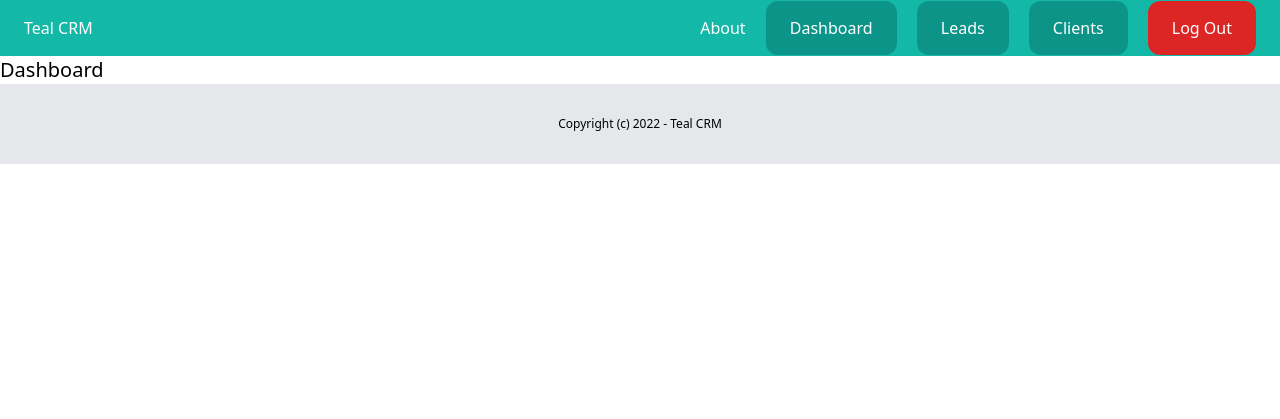
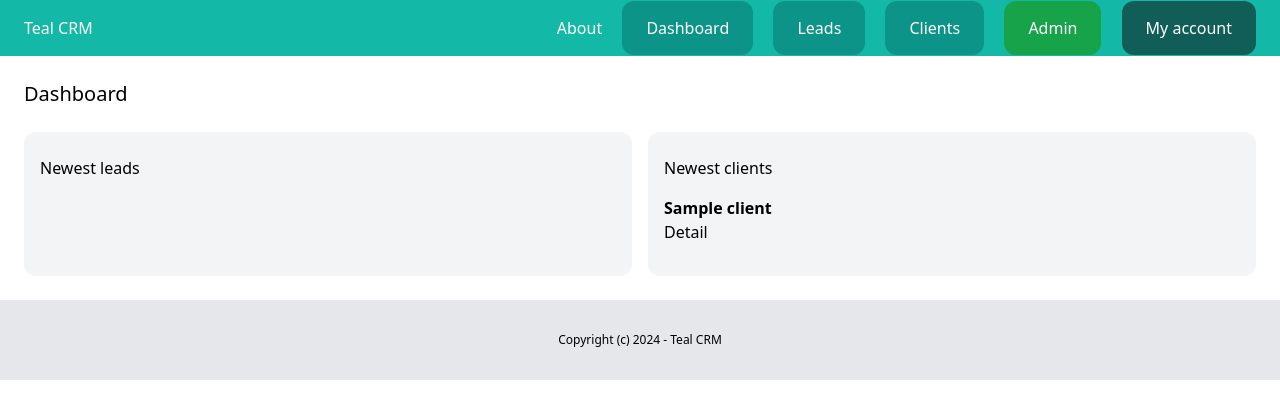
Before and after one commit to gasanovazer/crm_django, a Django app: page /dashboard/ in a window 1280 px wide. Shown: the top 419 px of the page. Run offline with Django 4.2, Linux system fonts and the light colour scheme; a user stored in the database is signed in; tables that the repository leaves empty hold one stand-in row (values such as "Sample post"); some libraries are stand-ins or nearby versions.

Commit message:
Implement solution for teams
Creat teams app
Model for teams
When yo create a lead ande a client, make sure team is set
if you're not a member of a team, creat one
if you're the owner, make it possible to edit team

```diff
--- a/client/models.py
+++ b/client/models.py
@@ -12,5 +12,8 @@
     created_at = models.DateTimeField(auto_now_add=True)
     modified_at = models.DateTimeField(auto_now=True)
 
+    class Meta:
+        ordering = ('name',)
+
     def __str__(self) -> str:
         return self.name
--- a/core/templates/core/base.html
+++ b/core/templates/core/base.html
@@ -18,7 +18,10 @@
                     <a href="{% url "dashboard" %}" class="py-4 px-6 bg-teal-600 rounded-xl text-white">Dashboard</a>
                     <a href="{% url "leads_list" %}" class="py-4 px-6 bg-teal-600 rounded-xl text-white">Leads</a>
                     <a href="{% url "clients_list" %}" class="py-4 px-6 bg-teal-600 rounded-xl text-white">Clients</a>
-                    <a href="{% url "logout" %}" class="py-4 px-6 bg-red-600 rounded-xl text-white">Log Out</a>
+                    {% if user.is_staff %}
+                        <a href="{% url 'admin:index' %}"class="py-4 px-6 bg-green-600 rounded-xl text-white">Admin</a>
+                    {% endif %}
+                    <a href="{% url "myaccount" %}" class="py-4 px-6 bg-teal-800 rounded-xl text-white">My account</a>
                 {% else %}
                     <a href="{% url "login" %}" class="py-4 px-6 bg-teal-600 rounded-xl text-white">Log in</a>
                     <a href="{% url "singup" %}" class="py-4 px-6 bg-teal-300 rounded-xl text-white">Sing up</a>
@@ -38,7 +41,7 @@
         {% block content %}
         {% endblock %}
         <footer class="py-8 text-center bg-gray-200">
-            <p class="text-xs text-grey-700">Copyright (c) 2022 - Teal CRM</p>
+            <p class="text-xs text-grey-700">Copyright (c) 2024 - Teal CRM</p>
         </footer>
     </body>
 </html>
--- a/dashboard/templates/dashboard/dashboard.html
+++ b/dashboard/templates/dashboard/dashboard.html
@@ -3,5 +3,35 @@
 {% block title %}Dashboard{% endblock title %}
 
 {% block content %}
-<h1 class="text-xl">Dashboard</h1>
+    <div class="py-6 px-6">
+        <h1 class="mb-6 text-xl">Dashboard</h1>
+        <div class="flex space-x-4">
+            <div class="w-1/2 px-4 py-6 bg-gray-100 rounded-xl leads">
+                <h2 class="mb-4 textlg">Newest leads</h2>
+
+                {% for lead in leads %}
+                    <div class="mb-2 lead">
+                        <h3 class="font-semibold">{{ lead.name }}</h3>
+
+                        <p class="text-xs">Status {{ leads.get_status_display }}</p>
+                        <p class="text-xs">Priority {{ leads.get_priority_display }}</p>
+
+                        <a href="{% url "leads_detail" lead.pk %}">Detail</a>
+                    </div>
+                {% endfor %}
+
+            </div>
+            <div class="w-1/2 px-4 py-6 bg-gray-100 rounded-xl clients">
+                <h2 class="mb-4 textlg">Newest clients</h2>
+
+                {% for client in clients %}
+                    <div class="mb-2 client">
+                        <h3 class="font-semibold">{{ client.name }}</h3>
+                        <a href="{% url "clients_detail" client.pk %}">Detail</a>
+                    </div>
+                {% endfor %}
+
+            </div>
+        </div>
+    </div>
 {% endblock content %}
--- a/dashboard/views.py
+++ b/dashboard/views.py
@@ -1,6 +1,17 @@
 from django.contrib.auth.decorators import login_required
 from django.shortcuts import render
 
+from lead.models import Lead
+from client.models import Client
+from team.models import Team
+
 @login_required
 def dashboard(request):
-    return render(request, 'dashboard/dashboard.html')
+    team = Team.objects.filter(created_by=request.user)[0]
+
+    leads = Lead.objects.filter(team=team, converted_to_client=False).order_by('-created_at')[0:5]
+    clients = Client.objects.filter(team=team).order_by('-created_at')[0:5]
+    return render(request, 'dashboard/dashboard.html', {
+        'leads': leads,
+        'clients': clients,
+    })
--- a/lead/models.py
+++ b/lead/models.py
@@ -37,5 +37,8 @@
     created_at = models.DateTimeField(auto_now_add=True)
     modified_at = models.DateTimeField(auto_now=True)
 
+    class Meta:
+        ordering = ('name',)
+
     def __str__(self) -> str:
         return self.name
--- a/tealcrm/urls.py
+++ b/tealcrm/urls.py
@@ -3,12 +3,14 @@
 from django.urls import path, include
 
 from core.views import index, about
-from userprofile.views import singup
+from userprofile.views import myaccount, singup
 
 urlpatterns = [
     path('', index, name='index'),
     path("dashboard/leads/", include('lead.urls')),
     path("dashboard/clients/", include('client.urls')),
+    path('dashboard/myaccount/', myaccount, name='myaccount'),
+    path("dashboard/teams/", include('team.urls')),
     path("dashboard/", include('dashboard.urls')),
     path('about/', about, name='about'),
     path('sing-up/', singup, name='singup'),
--- /dev/null
+++ b/team/urls.py
@@ -0,0 +1,7 @@
+from django.urls import path
+
+from . import views
+
+urlpatterns = [
+    path('<int:pk>/edit/', views.edit_team, name='edit_team' ),
+]
```
Also changed, not shown: team/form.py (added, +9 -0 lines), team/templates/team/edit_team.html (added, +14 -0 lines), team/views.py (+23 -2 lines), userprofile/templates/userprofile/myaccount.html (added, +26 -0 lines), userprofile/views.py (+17 -0 lines).
